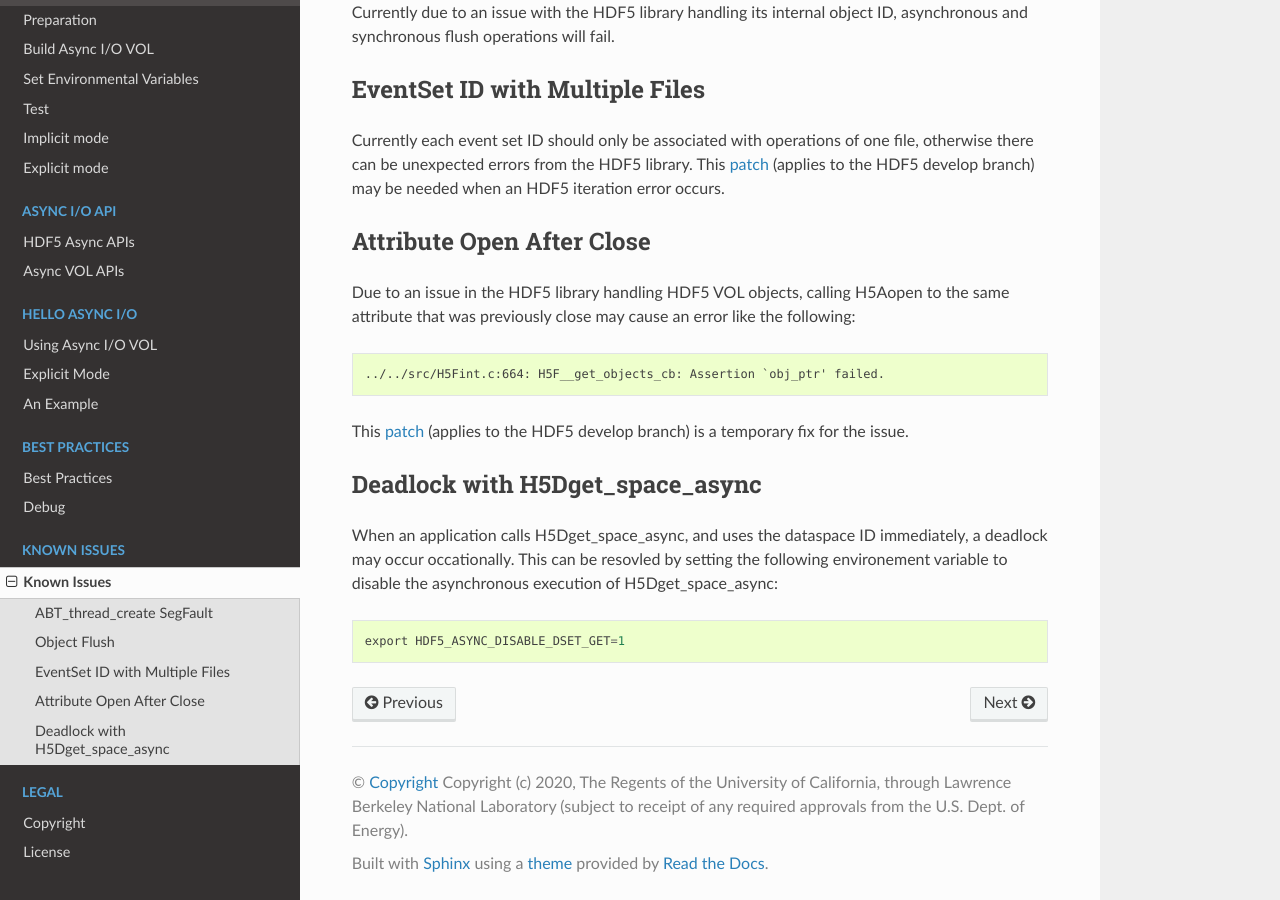
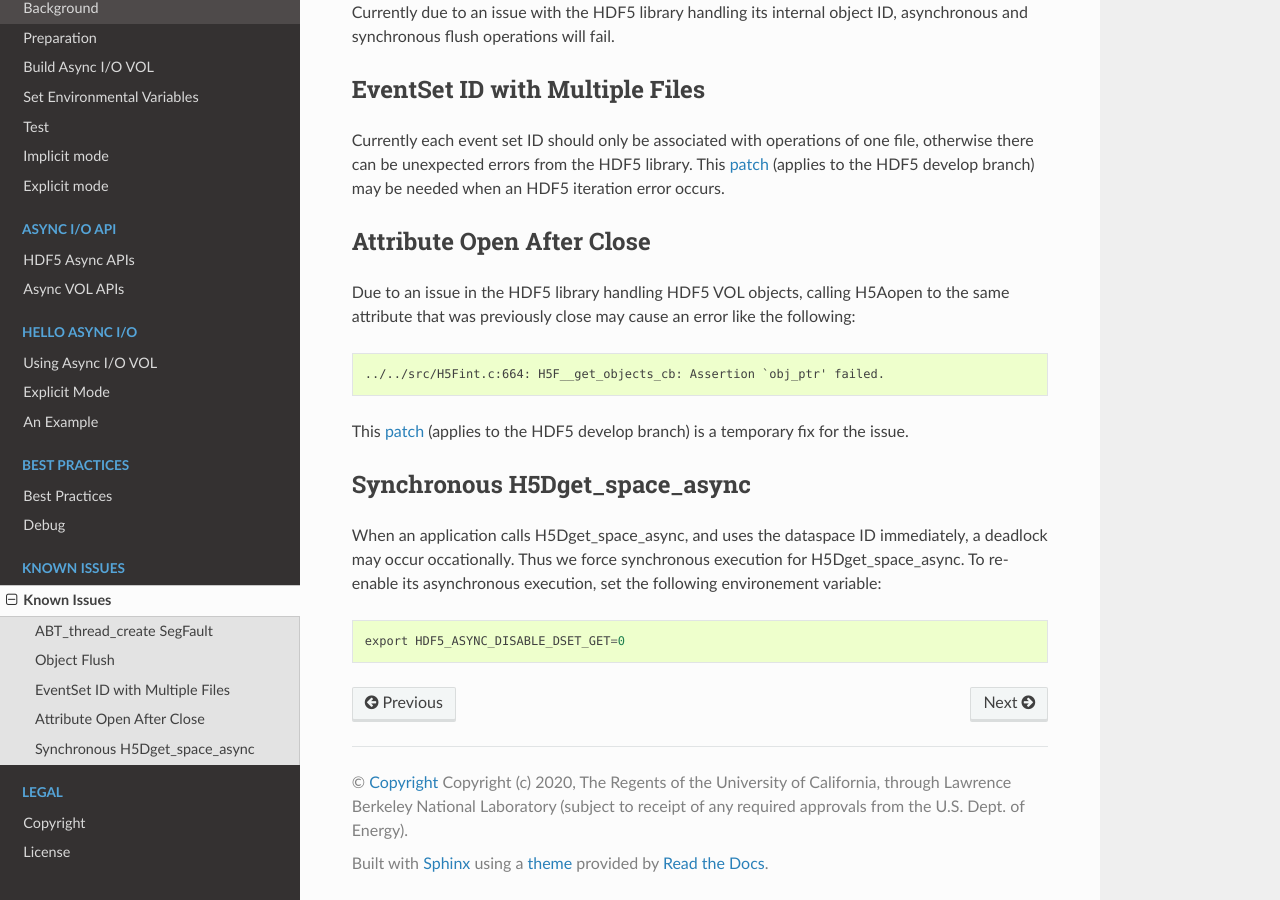
Before and after one commit to HDFGroup/vol-async, a Sphinx documentation site: the page built from docs/source/issue.rst, in a window 1280 px wide and 900 px high, scrolled down 666 px. Built offline with Sphinx 7.4.7 and the Read the Docs theme 2.0.0, drawn with Linux system fonts in a browser that asks for light colours.

Commit message:
Update issue.rst

```diff
--- a/docs/source/issue.rst
+++ b/docs/source/issue.rst
@@ -41,10 +41,10 @@ Due to an issue in the HDF5 library handling HDF5 VOL objects, calling H5Aopen t
 
 This `patch <https://gist.github.com/houjun/208903d8e6a64e2670754d8ca0f6b548>`_ (applies to the HDF5 develop branch) is a temporary fix for the issue.
 
-Deadlock with H5Dget_space_async
---------------------------------
-When an application calls H5Dget_space_async, and uses the dataspace ID immediately, a deadlock may occur occationally. This can be resovled by setting the following environement variable to disable the asynchronous execution of H5Dget_space_async:
+Synchronous H5Dget_space_async
+------------------------------
+When an application calls H5Dget_space_async, and uses the dataspace ID immediately, a deadlock may occur occationally. Thus we force synchronous execution for H5Dget_space_async. To re-enable its asynchronous execution, set the following environement variable:
 
 .. code-block::
 
-    export HDF5_ASYNC_DISABLE_DSET_GET=1
+    export HDF5_ASYNC_DISABLE_DSET_GET=0
```
